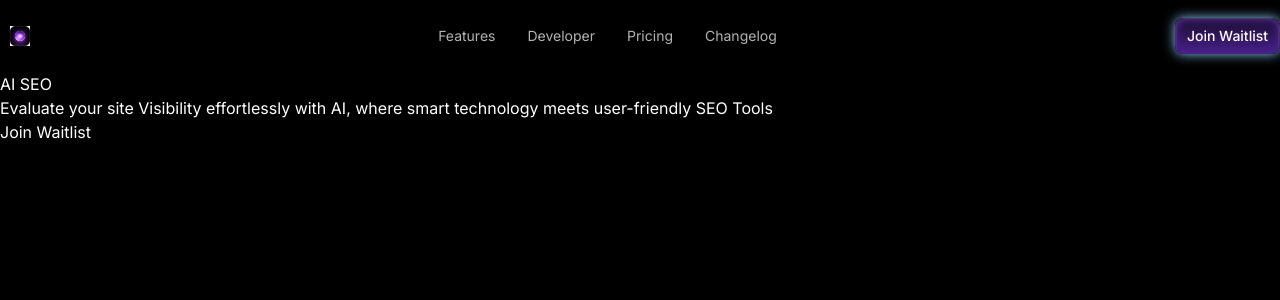
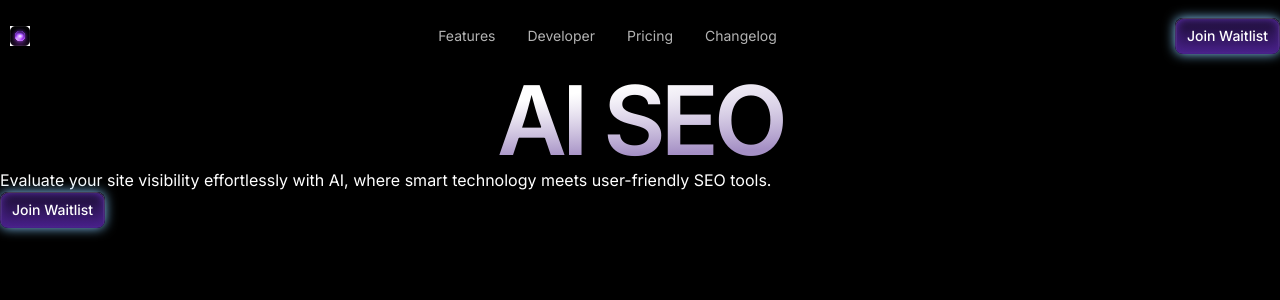
Before and after one commit to khushi4452/-AI_Saas, a Next.js app: page / in a window 1280 px wide. Shown: the top 300 px of the page. Built offline with nearby package versions, Linux system fonts and the light colour scheme.

Commit message:
transparent css

```diff
--- a/src/sections/Hero.tsx
+++ b/src/sections/Hero.tsx
@@ -1,11 +1,18 @@
+import { Button } from "../components/Button";
+
 export const Hero = () => {
-    return <section>
-        <div className="container">
-           <h1>AI SEO</h1>
-           <p>Evaluate your site Visibility effortlessly with AI, where smart technology meets
-             user-friendly SEO Tools
-              </p>
-              <button> Join Waitlist</button>
-            </div>
-            </section>
+  return (
+    <section>
+      <div className="container">
+        <h1 className="text-8xl font-semibold tracking-tighter bg-white bg-[radial-gradient(100%_100%_at_top_left,white,white,rgb(74,32,138,.5))] text-transparent bg-clip-text text-center">
+          AI SEO
+        </h1>
+        <p>
+          Evaluate your site visibility effortlessly with AI, where smart technology meets
+          user-friendly SEO tools.
+        </p>
+        <Button>Join Waitlist</Button>
+      </div>
+    </section>
+  );
 };
```
